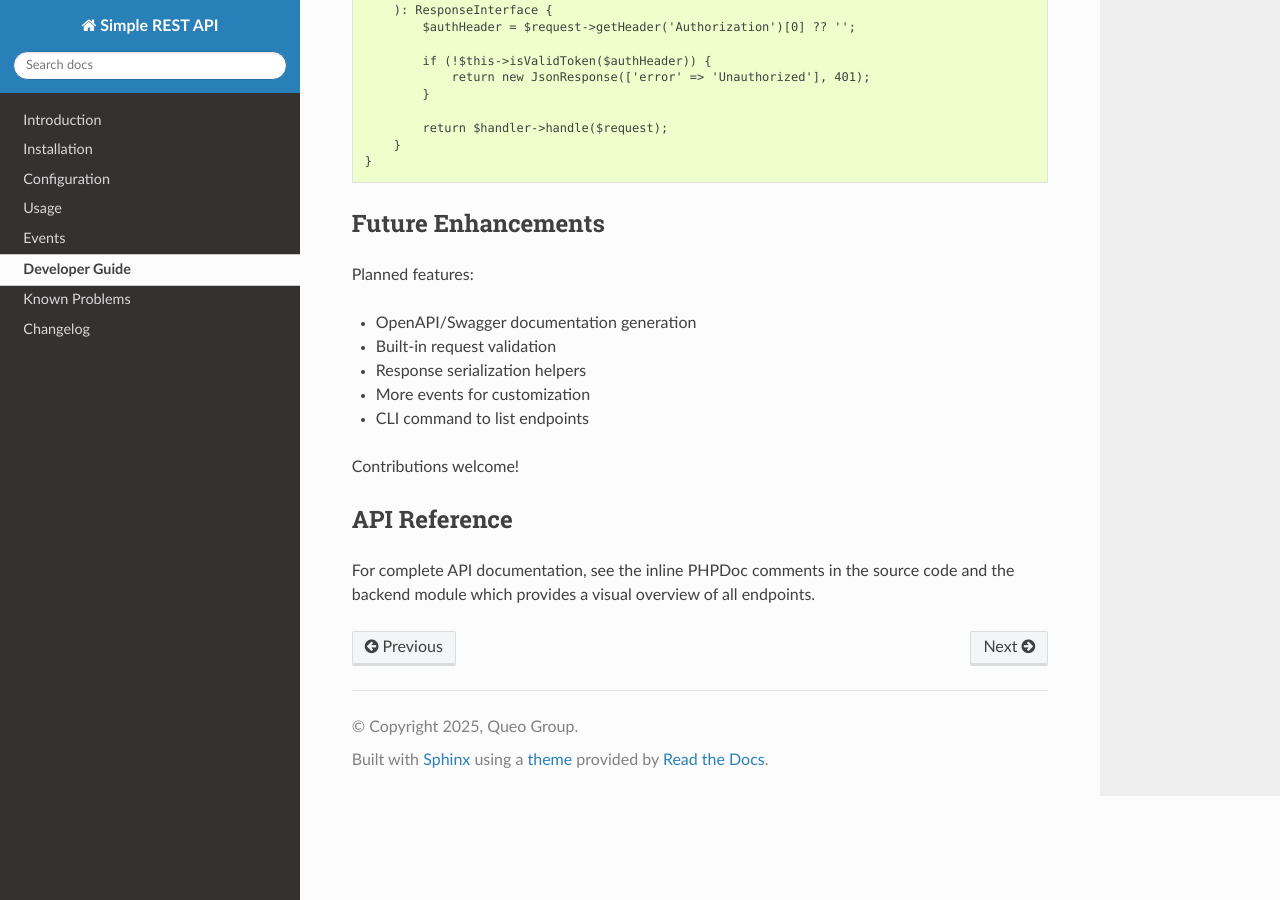
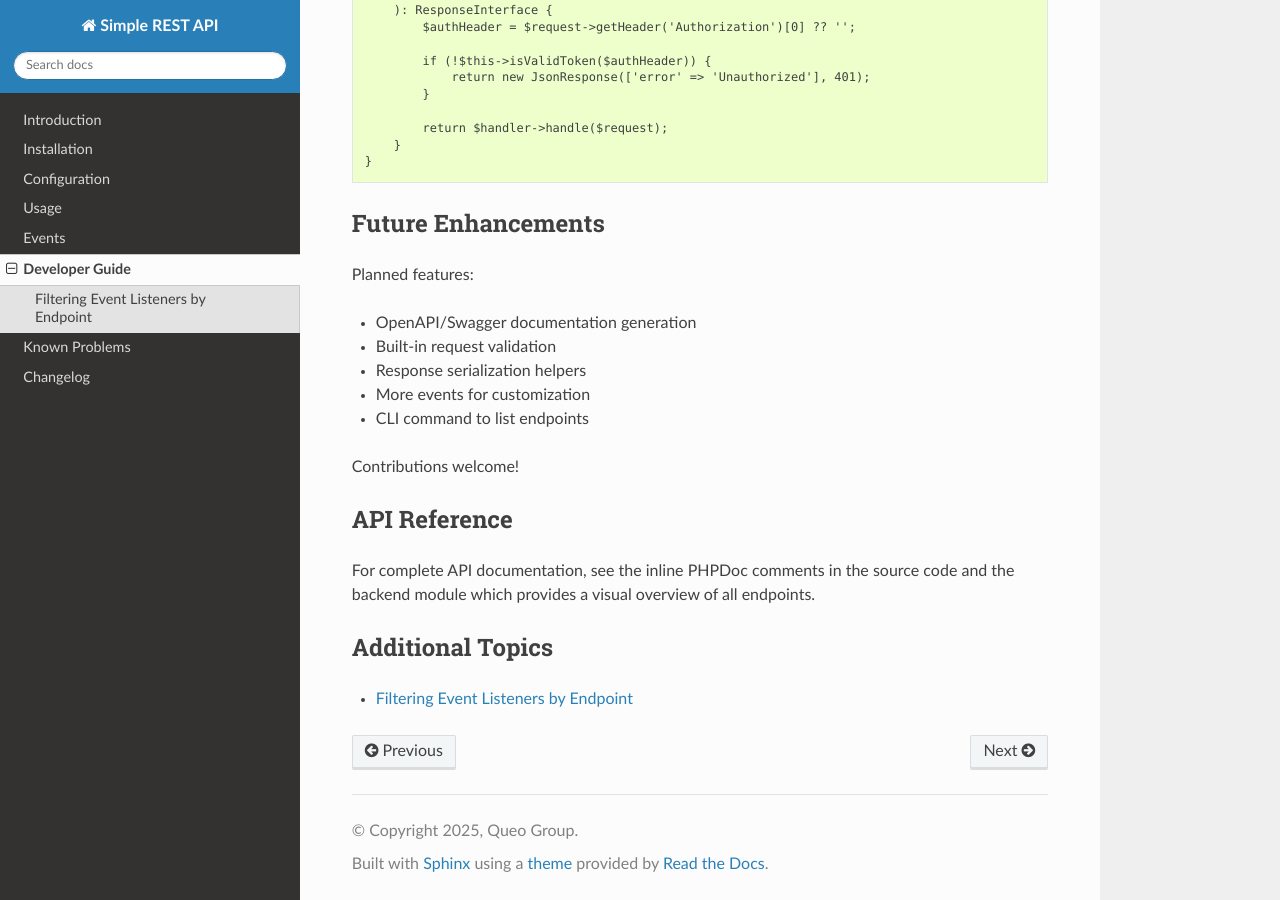
Before and after one commit to queoGmbH/simple-rest-api, a Sphinx documentation site: the page built from Documentation/Developer/Index.rst, in a window 1280 px wide and 900 px high, scrolled down 10869 px. Built offline with Sphinx 7.4.7 and the Read the Docs theme 3.1.0, drawn with Linux system fonts in a browser that asks for light colours.

Commit message:
[DOCS] Fix RST documentation build warnings
- Fix title overline length in FilteringEventListeners.rst
- Add FilteringEventListeners to toctree in Developer/Index.rst
- Documentation now builds cleanly without warnings

Build verification:
- Fixed "Title overline too short" warning
- Fixed "document isn't included in any toctree" warning
- Successfully rebuilt documentation with sphinx-build

🤖 Generated with [Claude Code](https://claude.com/claude-code)

Co-Authored-By: Claude <noreply@anthropic.com>

```diff
--- a/Documentation/Developer/FilteringEventListeners.rst
+++ b/Documentation/Developer/FilteringEventListeners.rst
@@ -2,9 +2,9 @@
 
 .. _filtering-event-listeners:
 
-===================================
+==========================================
 Filtering Event Listeners by Endpoint
-===================================
+==========================================
 
 When working with PSR-14 events in the Simple REST API extension, you often want
 to restrict event listeners to specific endpoints rather than executing for all API requests.
--- a/Documentation/Developer/Index.rst
+++ b/Documentation/Developer/Index.rst
@@ -595,3 +595,11 @@ API Reference
 
 For complete API documentation, see the inline PHPDoc comments in the source code
 and the backend module which provides a visual overview of all endpoints.
+
+Additional Topics
+=================
+
+.. toctree::
+   :maxdepth: 1
+
+   FilteringEventListeners
```
